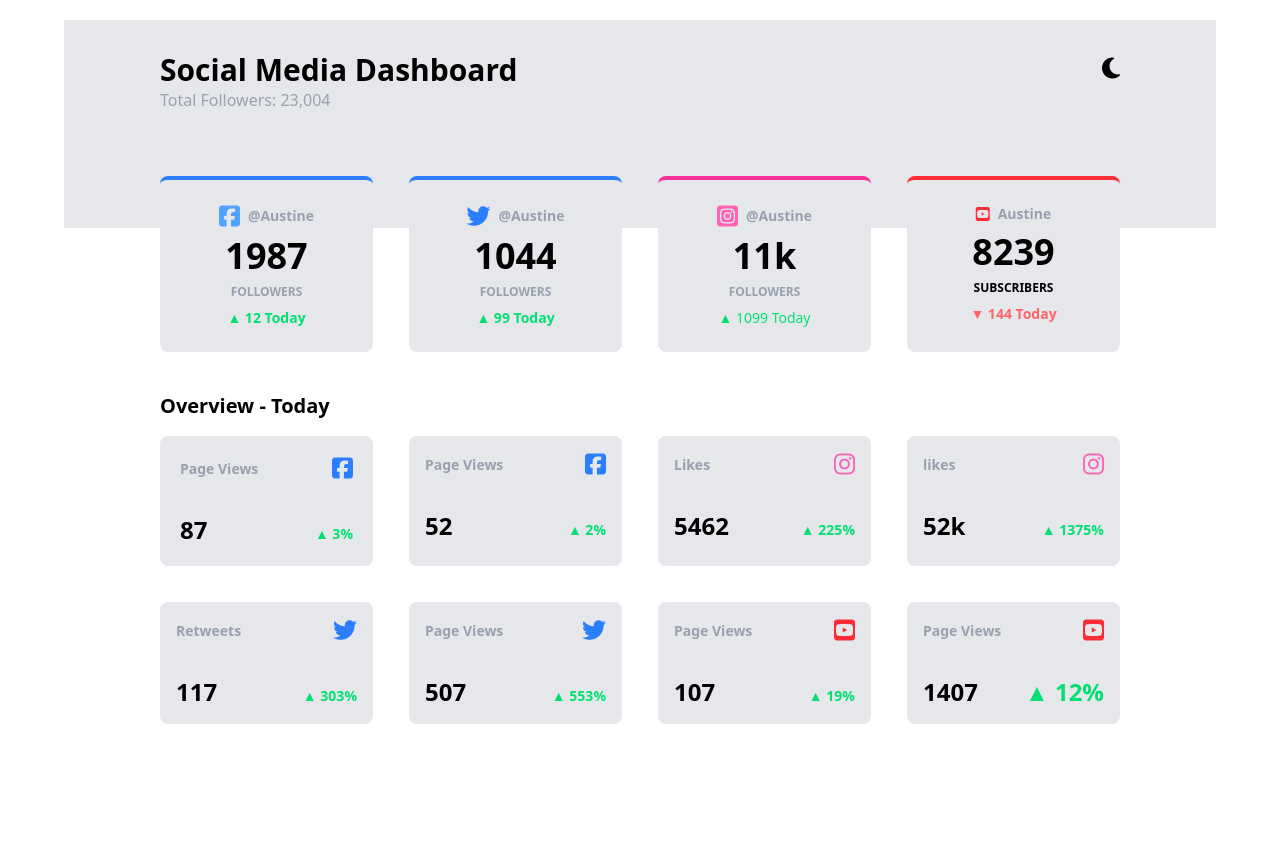
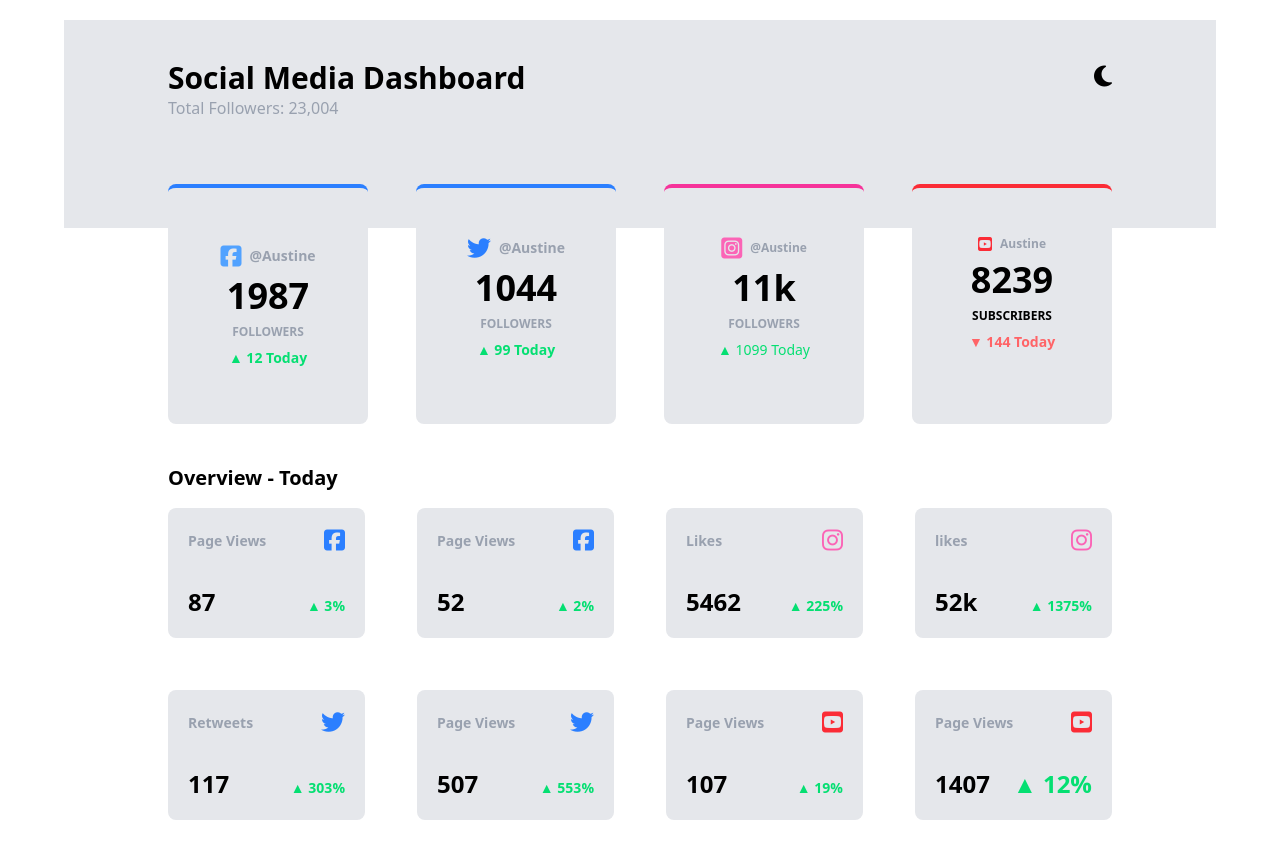
Before and after one commit to augustineutuk/Dashboard-project, a website: page index.html in a window 1280 px wide. Before the commit the page ends 804 px from the top, so only its background shows below. Drawn offline with Linux system fonts and the light colour scheme.

Commit message:
first commit

```diff
--- a/index.html
+++ b/index.html
@@ -22,10 +22,10 @@
 
   <header class= " md:max-w-6xl container mx-auto h-52 bg-gray-200 dark:bg-[#252b43] ">
 
-  <div class="max-w-5xl mx-auto p-8 ">
+  <div class="max-w-5xl mx-auto p-10 ">
        <div class="flex items-start justify-between mb-8 ">
         <div>
-          <h1 class="text-xl md:text-3xl font-bold">Social Media Dashboard</h1>
+          <h1 class="text-3xl md:text-3xl font-bold">Social Media Dashboard</h1>
           <p class="text-gray-400">Total Followers: 23,004</p>
         </div>
 
@@ -35,8 +35,8 @@
   </div>
 
        <!-- Top Cards  -->
-      <div class="grid grid-cols-1 md:grid-cols-4 gap-9 mb-10 mt-16">
-         <div class="bg-gray-200 dark:bg-[#252b43] p-6 rounded-lg border-t-4 border-blue-500">
+      <div class="grid grid-cols-1 md:grid-cols-4 gap-12 mb-10 mt-16">
+         <div class="bg-gray-200 dark:bg-[#252b43] p-14 rounded-lg border-t-4 border-blue-500">
           <div class=" flex flex-row justify-start items-center md:justify-center space-x-2">
              <i class="fab fa-facebook-square text-2xl text-blue-400"></i>
             <p class="text-center font-bold text-sm text-gray-400">@Austine </p>
@@ -51,7 +51,7 @@
         </div>
 
 
-         <div class="bg-gray-200 dark:bg-[#252b43] p-6 rounded-lg border-t-4 border-blue-500">
+         <div class="bg-gray-200 dark:bg-[#252b43] p-12  rounded-lg border-t-4 border-blue-500">
           <div class="flex justify-start items-center space-x-2 md:justify-center">
              <i class="fab fa-twitter text-blue-500 text-2xl"></i>
               <p class="text-center font-bold text-sm text-gray-400">@Austine</p>
@@ -65,10 +65,10 @@
 
         </div>
 
-         <div class="bg-gray-200 dark:bg-[#252b43] p-6 rounded-lg border-t-4 border-pink-500">
+         <div class="bg-gray-200 dark:bg-[#252b43] p-12 rounded-lg border-t-4 border-pink-500">
           <div class="flex justify-start items-center space-x-2 md:justify-center">
               <i class="text-pink-400 fab fa-instagram-square text-2xl"></i>
-              <p class="text-center font-bold text-sm text-gray-400">@Austine</p>
+              <p class="text-center font-bold text-xs text-gray-400">@Austine</p>
           </div>
 
           <div class="flex flex-col items-start md:items-center">
@@ -79,10 +79,10 @@
 
         </div>
 
-         <div class= "bg-gray-200 dark:bg-[#252b43] p-6 rounded-lg border-t-4 border-red-500">
+         <div class= "bg-gray-200 dark:bg-[#252b43] p-12 rounded-lg border-t-4 border-red-500">
           <div class="flex justify-start items-center space-x-2 md:justify-center">
              <i class="fab fa-youtube-square text-2l text-red-500 items-center"></i>
-             <p class="text-center font-bold text-sm text-gray-400"> Austine</p>
+             <p class="text-center font-bold text-xs text-gray-400"> Austine</p>
           </div>
 
           <div class="flex flex-col items-start md:items-center">
@@ -96,7 +96,7 @@
 
       <!-- Overview Today -->
        <h2 class="text-xl font-bold mb-4">Overview - Today</h2>
-      <div class="grid grid-cols-1 md:grid-cols-4 gap-9 mb-12">
+      <div class="grid grid-cols-1 md:grid-cols-4 gap-13 mb-12">
 
         <div class="bg-gray-200 dark:bg-[#252b43] p-5 rounded-lg">
 
@@ -115,7 +115,7 @@
       <!-- the main container -->
 </div>
 
-         <div class="bg-gray-200 dark:bg-[#252b43] p-4 rounded-lg">
+         <div class="bg-gray-200 dark:bg-[#252b43] p-5 rounded-lg">
           <div class="md:flex flex-col">
         <div class="text-sm text-gray-400 flex justify-between items-center">
           <div><p class="font-bold">Page Views</p></div>
@@ -131,7 +131,7 @@
         </div>
 
 
-        <div class="bg-gray-200 dark:bg-[#252b43] p-4 rounded-lg">
+        <div class="bg-gray-200 dark:bg-[#252b43] p-5 rounded-lg">
           <div class="md:flex flex-col">
         <div class="text-sm text-gray-400 flex justify-between items-center">
           <div><p class="font-bold">Likes</p></div>
@@ -146,7 +146,7 @@
       </div>
         </div>
 
-         <div class="bg-gray-200 dark:bg-[#252b43] p-4 rounded-lg">
+         <div class="bg-gray-200 dark:bg-[#252b43] p-5 rounded-lg">
           <div class="md:flex flex-col">
         <div class="text-sm text-gray-400 flex justify-between items-center">
           <div><p class="font-bold">likes</p></div>
@@ -162,7 +162,7 @@
         </div>
 
 
-         <div class="bg-gray-200 dark:bg-[#252b43] p-4 rounded-lg">
+         <div class="bg-gray-200 dark:bg-[#252b43] p-5 rounded-lg">
          <div class="md:flex flex-col">
         <div class="text-sm text-gray-400 flex justify-between items-center">
           <div><p class="font-bold">Retweets</p></div>
@@ -178,7 +178,7 @@
         </div>
 
 
-         <div class="bg-gray-200 dark:bg-[#252b43] p-4 rounded-lg">
+         <div class="bg-gray-200 dark:bg-[#252b43] p-5 rounded-lg">
           <div class="md:flex flex-col">
         <div class="text-sm text-gray-400 flex justify-between items-center">
           <div><p class="font-bold">Page Views</p></div>
@@ -193,7 +193,7 @@
       </div>
         </div>
 
-         <div class="bg-gray-200 dark:bg-[#252b43] p-4 rounded-lg">
+         <div class="bg-gray-200 dark:bg-[#252b43] p-5 rounded-lg">
           <div class="md:flex flex-col">
         <div class="text-sm text-gray-400 flex justify-between items-center">
           <div><p class="font-bold">Page Views</p></div>
@@ -208,7 +208,7 @@
       </div>
         </div>
 
-        <div class="bg-gray-200 dark:bg-[#252b43] p-4 rounded-lg">
+        <div class="bg-gray-200 dark:bg-[#252b43] p-5 rounded-lg">
          <div class="md:flex flex-col">
         <div class="text-sm text-gray-400 flex justify-between items-center">
           <div><p class="font-bold">Page Views</p></div>
```
Also changed, not shown: src/output.css.
